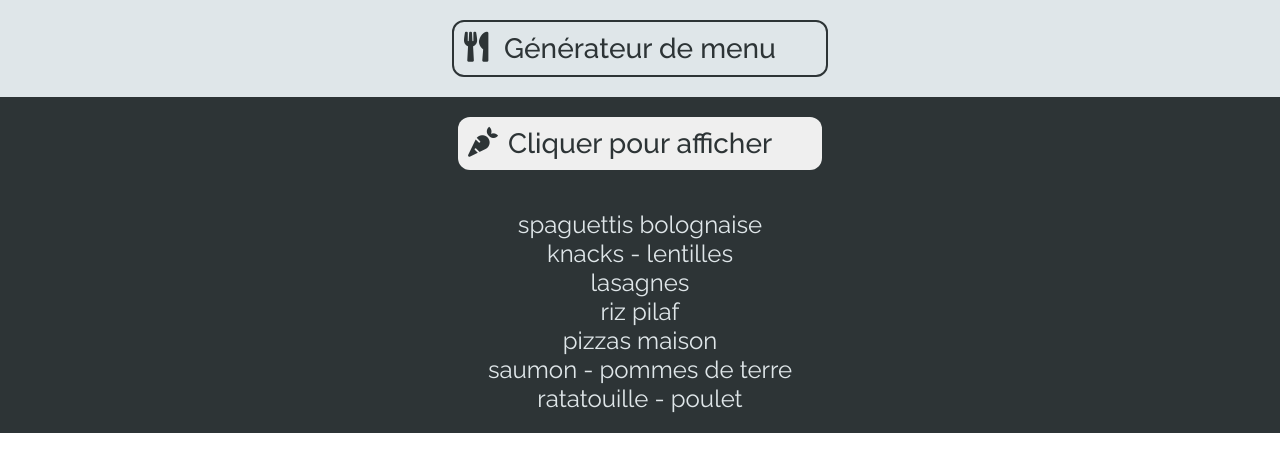
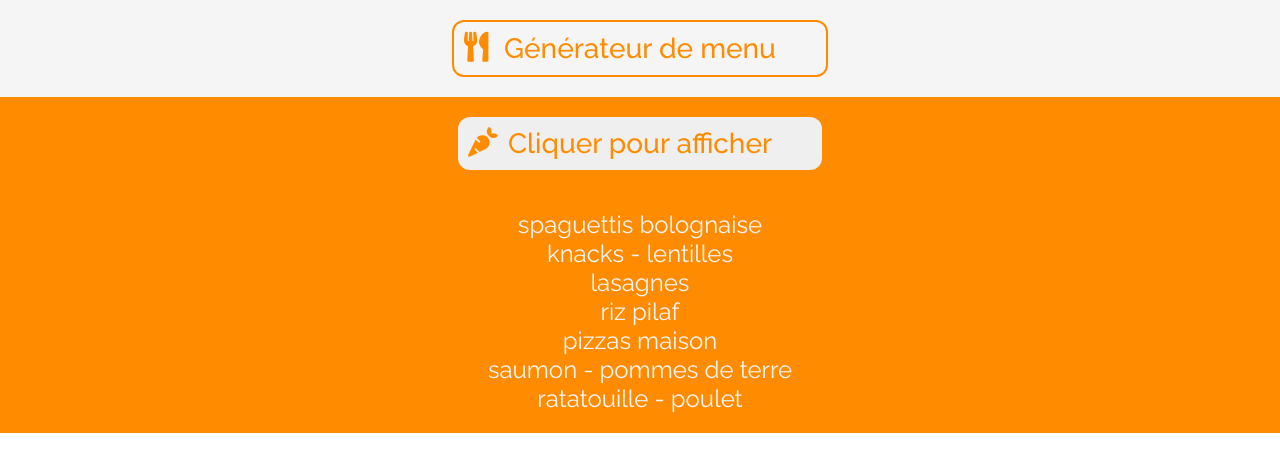
Before and after one commit to OMantel1/Generateur-de-menu-js, a plain HTML site: page index.html in a window 1280 px wide. Both pictures are taken after a click on the button "Cliquer pour afficher". Drawn offline with Linux system fonts and the light colour scheme.

Commit message:
changement couleurs

```diff
--- a/css/style.css
+++ b/css/style.css
@@ -2,6 +2,7 @@
 Couleurs
 Gris clair: #dfe6e9;
 Gris foncé: #2d3436;
+orange: darkorange;
 */
 
 body {
@@ -13,7 +14,7 @@ body {
 section {
     display: flex;
     justify-content: center;
-    background-color: #2d3436;
+    background-color: darkorange;
 }
 
 
@@ -24,7 +25,7 @@ header {
 
 
 header {
-    background-color: #dfe6e9;
+    background-color: whitesmoke;
     display: flex;
     justify-content: center;
     text-align: center;
@@ -32,8 +33,8 @@ header {
 
 
 header h1 {
-    color: #2d3436;
-    border: Solid #2d3436 2px;
+    color: darkorange;
+    border: Solid darkorange 2px;
 }
 
 
@@ -61,11 +62,11 @@ button {
         transform: scale(1.02);
     }
 
-    60%{
+    60% {
         transform: scale(0.99);
     }
 
-    80%{
+    80% {
         transform: scale(1.01);
     }
 
@@ -76,7 +77,7 @@ button {
 }
 
 button {
-    color: #2d3436;
+    color: darkorange;
     text-decoration: none;
     border: none;
 
@@ -84,7 +85,7 @@ button {
 
 
 button:hover {
-    opacity:0.85;
+    opacity: 0.90;
     animation: rebond 500ms ease-in-out;
 }
 
@@ -101,8 +102,8 @@ ul {
 section li {
     font-size: 24px;
     font-family: 'Raleway', sans-serif;
-    color: #dfe6e9;
-    background-color: #2d3436;
+    color: whitesmoke;
+    background-color: darkorange;
     text-decoration: none;
     list-style: none;
     padding: 0px 30px;
@@ -130,7 +131,7 @@ section li {
 
 .fa-utensils,
 .fa-carrot {
-    color: #2d3436;
+    color: darkorange;
 }
 
 
```
